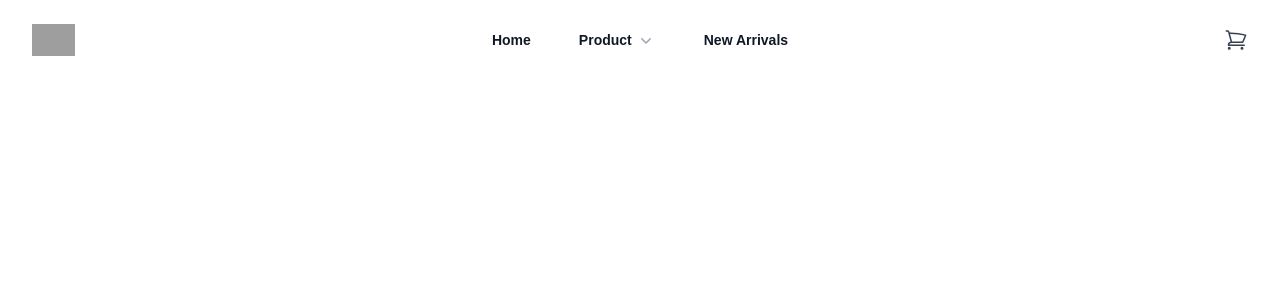
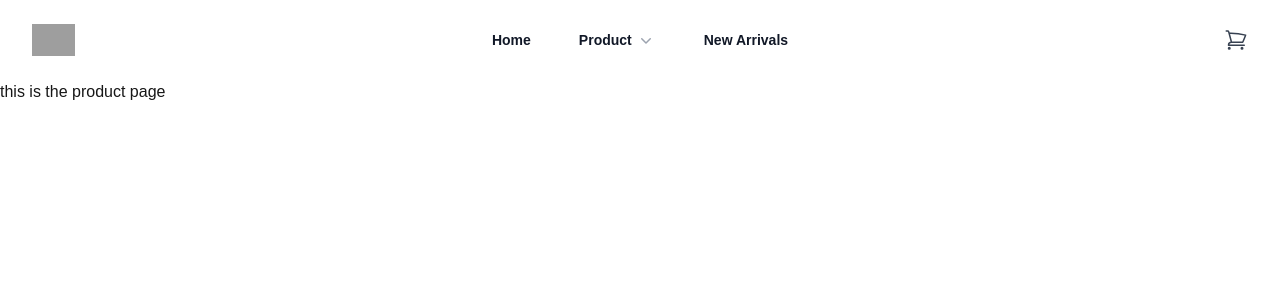
Before and after one commit to suggulokesh27/first-project, a Next.js app: page /products in a window 1280 px wide. Shown: the top 300 px of the page. Built offline with nearby package versions, Linux system fonts and the light colour scheme; grey boxes are pictures that could not be loaded.

Commit message:
fix the deploy error

```diff
--- a/app/component/Header.tsx
+++ b/app/component/Header.tsx
@@ -132,12 +132,12 @@ export default function Header() {
                         />
                       </div>
                       <div className="flex-auto">
-                        <a
+                        <Link
                           href={item.href}
                           className="block font-semibold text-gray-900"
                         >
                           {item.name}
-                        </a>
+                        </Link>
                         <p className="mt-1 text-gray-600">{item.description}</p>
                       </div>
                     </div>
--- a/app/products/page.tsx
+++ b/app/products/page.tsx
@@ -1,8 +1,10 @@
 
-export default function Home({children}:{children:React.ReactNode}) {
+export default function Home() {
     return (
         <>
-        {children}
+        <h2>
+            this is the product page
+        </h2>
         </>
     )
 }
```
